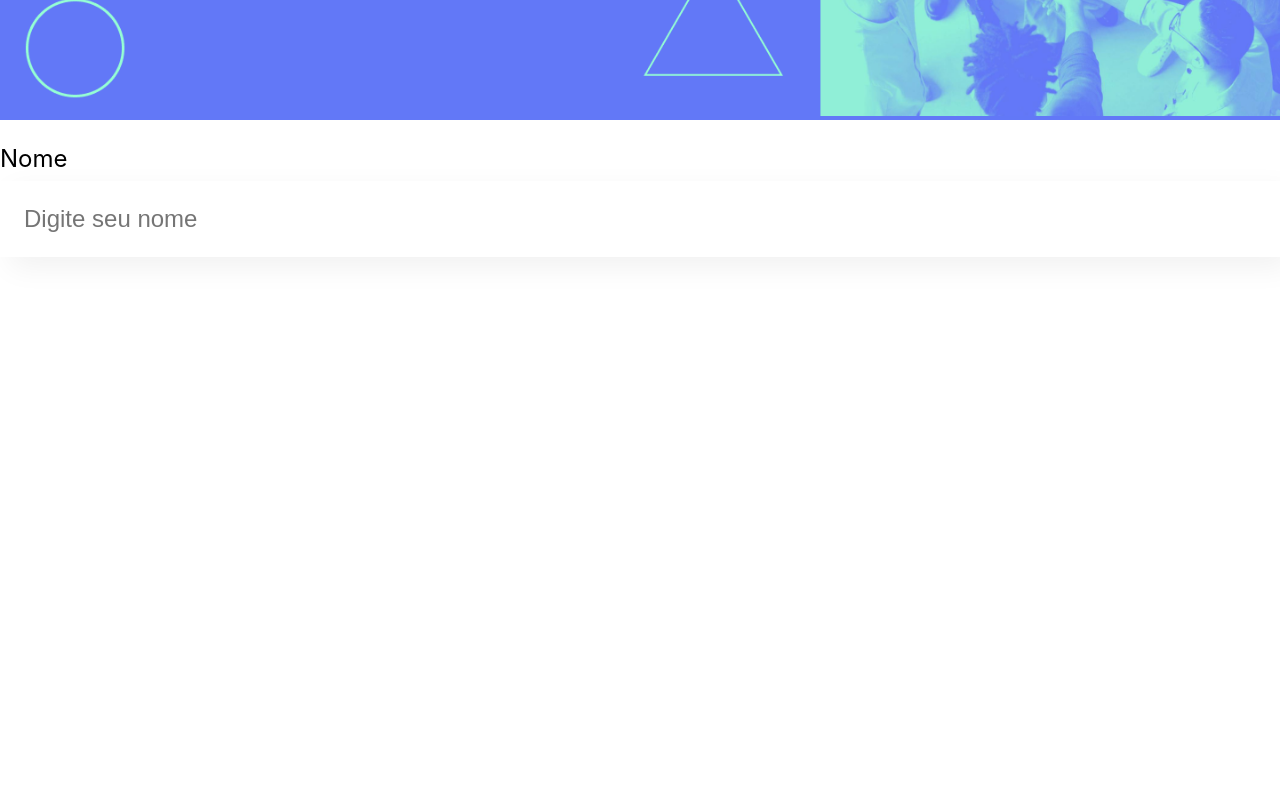
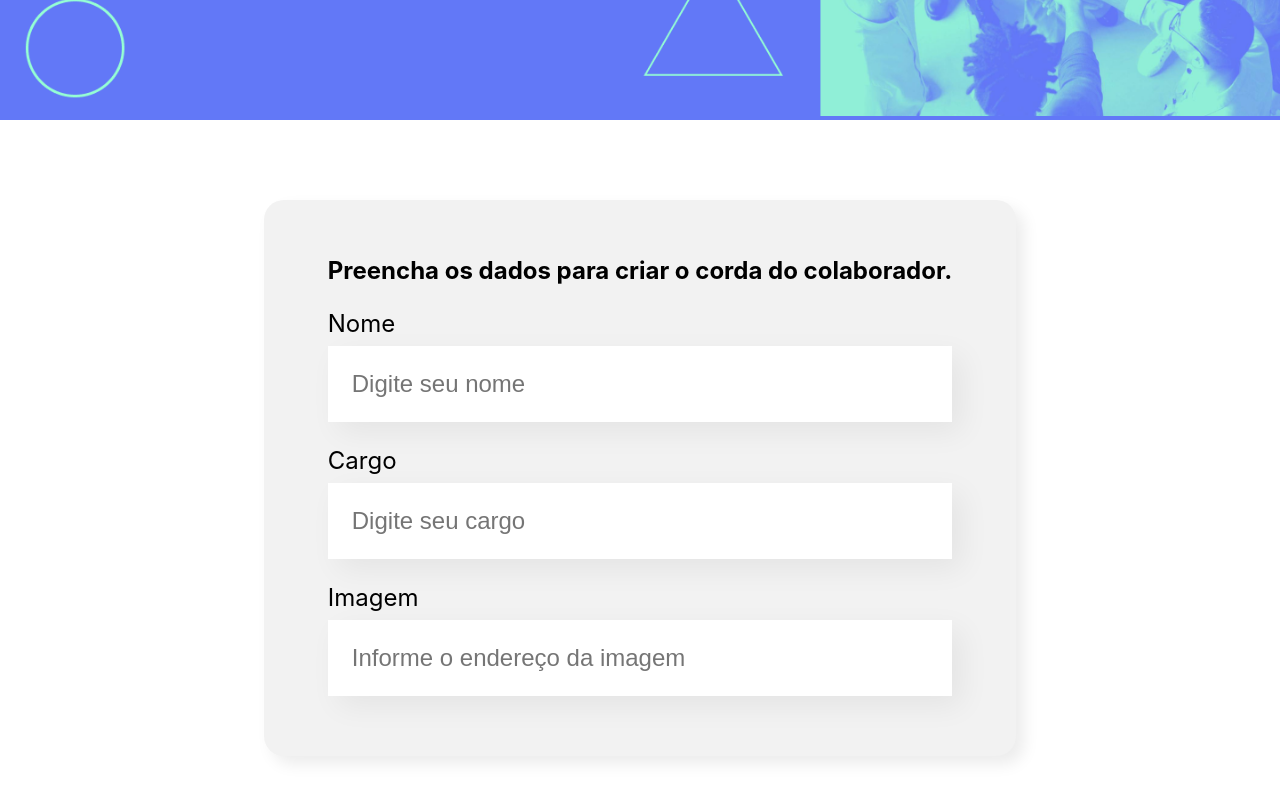
Before and after one commit to PomboObeso/organo-reactJS, a React (Create React App) app: page / in a window 1280 px wide. Shown: the part 378-1178 px from the top of the page. Before the commit the page ends 800 px from the top, so only its background shows below. Built offline with nearby package versions, Linux system fonts and the light colour scheme.

Commit message:
form- inputs feito

```diff
--- a/src/App.js
+++ b/src/App.js
@@ -1,11 +1,11 @@
 import Banner from './components/Banner/index.js';
-import CampoTexto from './components/CampoTexto/index.js';
+import Formulario from './components/Formulario/index.js';
 
 function App() {
   return (
     <div className="App">
       <Banner/>
-      <CampoTexto/>
+      <Formulario/>
     </div>
   );
 }
--- a/src/components/CampoTexto/index.js
+++ b/src/components/CampoTexto/index.js
@@ -1,10 +1,10 @@
 import './CampoTexto.css'
 
-const CampoTexto = () => {
+const CampoTexto = (props) => {
     return (
         <div className="campo-texto">
-            <label>Nome</label>
-            <input placeholder='Digite seu nome'/>
+            <label>{props.label}</label>
+            <input placeholder={props.placeholder}/>
         </div>
     )
 }
--- /dev/null
+++ b/src/components/Formulario/Formulario.css
@@ -0,0 +1,13 @@
+.formulario {
+    display: flex;
+    justify-content: center;
+    margin: 80px 0;
+}
+
+.formulario form {
+    max-width: 80%;
+    background-color: #f2f2f2;
+    border-radius: 20px;
+    padding: 36px 64px;
+    box-shadow: 8px 8px 16px rgba(0,0,0,0.08);
+}
--- /dev/null
+++ b/src/components/Formulario/index.js
@@ -0,0 +1,17 @@
+import CampoTexto from '../CampoTexto';
+import './Formulario.css';
+
+const Formulario = () => {
+    return (
+        <section className='formulario'>
+            <form>
+                <h2>Preencha os dados para criar o corda do colaborador.</h2>
+                <CampoTexto label="Nome" placeholder="Digite seu nome" />
+                <CampoTexto label="Cargo" placeholder="Digite seu cargo" />
+                <CampoTexto label="Imagem" placeholder="Informe o endereço da imagem" />
+            </form>
+        </section>
+    )
+}
+
+export default Formulario;
```
